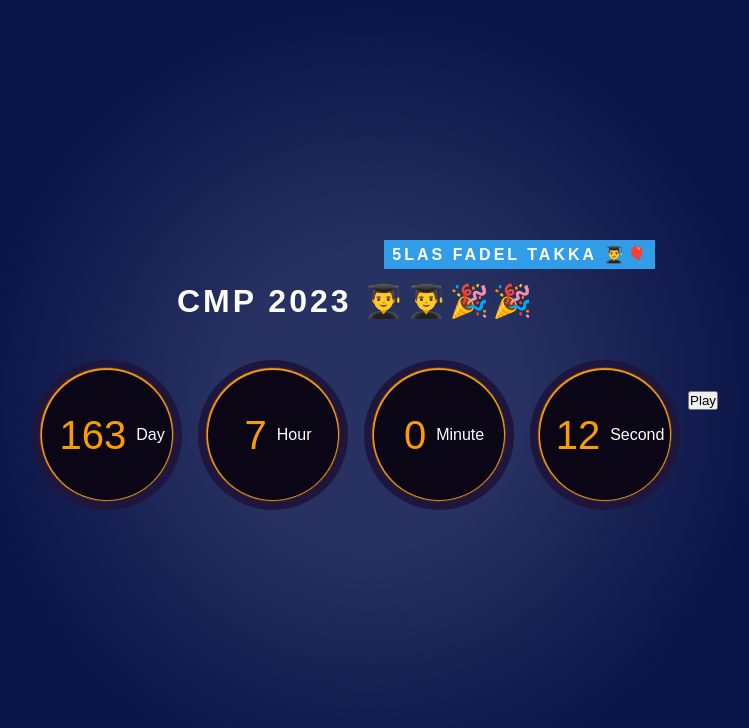
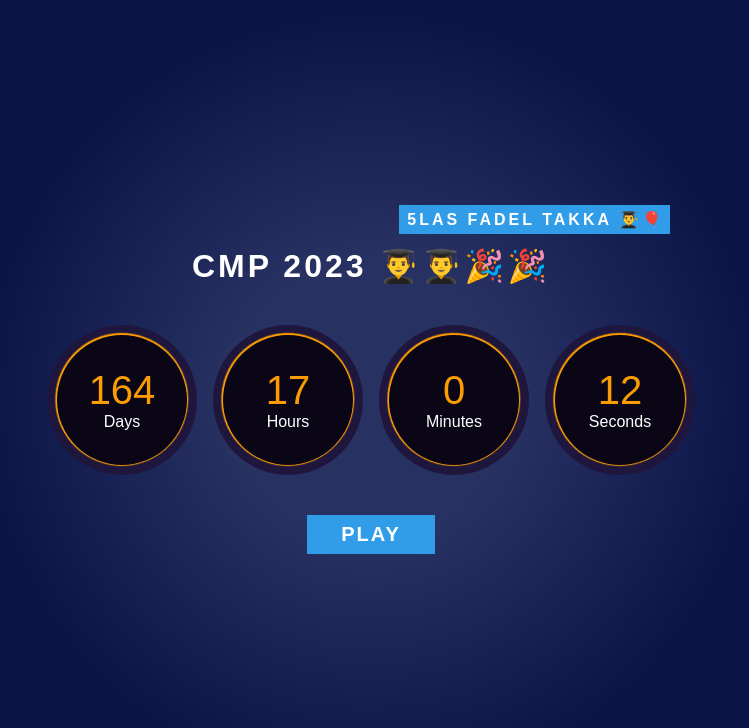
Before and after one commit to omar214/cmp23-count-down, a plain HTML site: page index.html in a window 1280 px wide. Shown: the whole page, without its empty margins (269-1018 px from the left). Drawn offline with Linux system fonts and the light colour scheme.

Commit message:
fix play button styling and bug fixes

```diff
--- a/index.html
+++ b/index.html
@@ -5,27 +5,27 @@
 		<meta http-equiv="X-UA-Compatible" content="IE=edge" />
 		<meta name="viewport" content="width=device-width, initial-scale=1.0" />
 		<link rel="stylesheet" href="style.css" />
-		<title>Graduation Count-Down</title>
+		<title>CMP23 Graduation Count Down</title>
 	</head>
 	<body onload="countDown()">
 		<div class="container">
 			<h1>CMP 2023 👨‍🎓👨‍🎓🎉🎉<span id="year"></span></h1>
 			<div class="timers">
 				<div class="timer">
-					<div><span id="day"></span> Day</div>
+					<div><span id="day"></span> Days</div>
 				</div>
 				<div class="timer">
-					<div><span id="hour"></span> Hour</div>
+					<div><span id="hour"></span> Hours</div>
 				</div>
 				<div class="timer">
-					<div><span id="min"></span> Minute</div>
+					<div><span id="min"></span> Minutes</div>
 				</div>
 				<div class="timer">
-					<div><span id="sec"></span> Second</div>
+					<div><span id="sec"></span> Seconds</div>
 				</div>
 			</div>
+			<button class="player-button" id="taka_player" onclick="toggle_taka()">Play</button>
 		</div>
-		<input id="taka_player" value="Play" type="button" onclick="toggle_taka()" />
 	</body>
 	<!-- script -->
 	<script src="script.js"></script>
--- a/script.js
+++ b/script.js
@@ -1,6 +1,6 @@
 function countDown() {
 	let today = new Date();
-	let vDate = new Date("2023-7-20");
+	let vDate = new Date("2023-7-21 10:00:00");
 	const t = vDate.getTime() - today.getTime();
 
 	const day = Math.floor(t / (1000 * 60 * 60 * 24));
@@ -8,7 +8,6 @@ function countDown() {
 	const minute = Math.floor((t % (1000 * 60 * 60)) / (1000 * 60));
 	const sec = Math.floor((t % (1000 * 60)) / 1000);
 
-	// document.getElementById('year').innerText = today.getFullYear();
 	document.getElementById('day').innerText = day;
 	document.getElementById('hour').innerText = hour;
 	document.getElementById('min').innerText = minute;
@@ -28,9 +27,9 @@ audio.loop = true;
 function toggle_taka() {
 	if (audio.paused) {
 		audio.play()
-		document.getElementById('taka_player').setAttribute('value', 'Pause');
+		document.getElementById('taka_player').innerText = 'pause'
 	} else {
 		audio.pause()
-		document.getElementById('taka_player').setAttribute('value', 'Play');
+		document.getElementById('taka_player').innerText = 'play'
 	}
 }
--- a/style.css
+++ b/style.css
@@ -4,6 +4,7 @@
 	box-sizing: border-box;
 	font-family: sans-serif;
 }
+
 body {
 	display: flex;
 	justify-content: center;
@@ -11,12 +12,11 @@ body {
 	width: 100%;
 	min-height: 100vh;
 	background: rgb(39, 49, 98);
-	background: radial-gradient(
-		circle,
-		rgba(39, 49, 98, 1) 19%,
-		rgba(10, 20, 70, 1) 52%
-	);
+	background: radial-gradient(circle,
+			rgba(39, 49, 98, 1) 19%,
+			rgba(10, 20, 70, 1) 52%);
 }
+
 .container h1 {
 	text-align: center;
 	color: white;
@@ -26,6 +26,7 @@ body {
 	letter-spacing: 3px;
 	padding-bottom: 2rem;
 }
+
 .container h1::after {
 	content: '5las fadel Takka 👨‍🎓🎈';
 	position: absolute;
@@ -37,11 +38,13 @@ body {
 	padding: 5px;
 	padding-left: 8px;
 }
+
 .timers {
 	display: flex;
 	align-items: center;
 	justify-content: space-around;
 }
+
 .timers .timer {
 	background-color: rgb(31, 22, 61);
 	width: 150px;
@@ -53,6 +56,7 @@ body {
 	overflow: hidden;
 	z-index: 1;
 }
+
 .timers .timer::before {
 	content: '';
 	background-color: rgb(251, 156, 3);
@@ -63,6 +67,7 @@ body {
 	animation: animate 3s linear alternate infinite none;
 	transition: 1s;
 }
+
 .timers .timer div {
 	position: relative;
 	z-index: 100;
@@ -75,13 +80,35 @@ body {
 	background-color: rgb(10, 6, 21);
 	color: white;
 	display: flex;
+	flex-direction: column;
 	align-items: center;
 	justify-content: center;
 }
+
 .timers .timer div span {
 	font-size: 40px;
 	color: rgb(251, 156, 3);
-	padding: 10px;
+	padding: 0 10px;
+}
+
+.player-button {
+	display: block;
+	min-width: 8rem;
+	margin: 2rem auto 0rem auto;
+	padding: 0.5rem 1rem;
+	background-color: #319de9;
+	color: white;
+	font-size: 1.25rem;
+	font-weight: bold;
+	letter-spacing: 2px;
+	text-transform: uppercase;
+	border: none;
+	cursor: pointer;
+	transition: all 0.3s ease;
+}
+
+.player-button:hover {
+	background-color: #59baff;
 }
 
 @keyframes animate {
@@ -89,10 +116,12 @@ body {
 		transform: rotate(0deg);
 		inset: 15px;
 	}
+
 	50% {
 		transform: rotate(90deg);
 		inset: 5px;
 	}
+
 	100% {
 		transform: rotate(180deg);
 		inset: 0px;
@@ -105,6 +134,7 @@ body {
 		padding-top: 100px;
 		padding-bottom: 100px;
 	}
+
 	.timers {
 		display: flex;
 		flex-direction: column;
```
Also changed, not shown: screens/cmp23.png, 1 other file.
